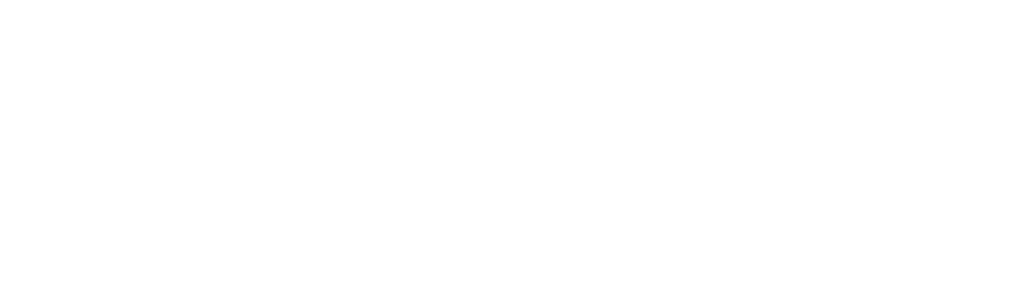
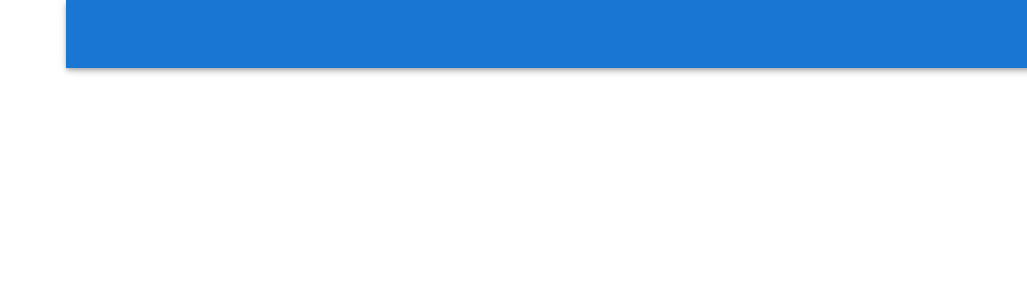
Before and after one commit to omer-sm/dov, a React (Vite) app: page / in a window 1280 px wide. Shown: the top 300 px of the page, without its empty margins (253-1280 px from the left). Built offline with nearby package versions, Linux system fonts and the light colour scheme.

Commit message:
feat(many): add top bar

```diff
--- a/index.html
+++ b/index.html
@@ -12,8 +12,8 @@
 
     <title>Vite + React + TS</title>
   </head>
-  <body>
-    <div id="root"></div>
+  <body dir="rtl">
+    <div id="root" style="width: 100%; height: 100%;"></div>
     <script type="module" src="/src/main.tsx"></script>
   </body>
 </html>
--- a/package.json
+++ b/package.json
@@ -4,7 +4,7 @@
   "version": "0.0.0",
   "type": "module",
   "scripts": {
-    "dev": "vite",
+    "dev": "vite --host",
     "build": "tsc -b && vite build",
     "lint": "eslint .",
     "preview": "vite preview"
@@ -12,9 +12,11 @@
   "dependencies": {
     "@emotion/react": "^11.14.0",
     "@emotion/styled": "^11.14.0",
+    "@mui/icons-material": "^7.1.0",
     "@mui/material": "^7.1.0",
     "react": "^19.1.0",
-    "react-dom": "^19.1.0"
+    "react-dom": "^19.1.0",
+    "valtio": "^2.1.4"
   },
   "devDependencies": {
     "@eslint/js": "^9.25.0",
--- a/src/App.tsx
+++ b/src/App.tsx
@@ -1,12 +1,17 @@
-
+import Box from '@mui/material/Box';
+import TopBar from './Components/TopBar';
+import { CssBaseline, ThemeProvider } from '@mui/material';
+import { theme } from './State/ThemeState/theme';
 
 function App() {
-
   return (
-    <>
-
-    </>
+    <ThemeProvider theme={theme}>
+      <CssBaseline />
+      <Box sx={{ m: 0 }}>
+        <TopBar />
+      </Box>
+    </ThemeProvider>
   );
 }
 
-export default App
+export default App;
--- /dev/null
+++ b/src/Components/TopBar.tsx
@@ -0,0 +1,20 @@
+import Typography from '@mui/material/Typography';
+import AppBar from '@mui/material/AppBar';
+import IconButton from '@mui/material/IconButton';
+import Toolbar from '@mui/material/Toolbar';
+import LightModeRoundedIcon from '@mui/icons-material/LightModeRounded';
+
+export default function TopBar() {
+  return (
+    <AppBar sx={{ py: 0.25, px: 2 }}>
+      <Toolbar>
+        <Typography component="div" sx={{ flexGrow: 1 }} variant="h4">
+          דוב 🐻
+        </Typography>
+        <IconButton edge="start">
+          <LightModeRoundedIcon />
+        </IconButton>
+      </Toolbar>
+    </AppBar>
+  );
+}
--- /dev/null
+++ b/src/State/ThemeState/theme.tsx
@@ -0,0 +1,10 @@
+import { createTheme } from '@mui/material';
+
+export const theme = createTheme({
+  palette: {
+    mode: 'light',
+  },
+  typography: {
+    fontFamily: 'Assistant',
+  },
+});
--- a/src/index.css
+++ b/src/index.css
@@ -1,5 +1,7 @@
+@import url('https://fonts.googleapis.com/css2?family=Assistant:wght@200..800&display=swap');
+
 :root {
-  font-family: system-ui, Avenir, Helvetica, Arial, sans-serif;
+  font-family: "Assistant", sans-serif;
   line-height: 1.5;
   font-weight: 400;
 
@@ -11,8 +13,7 @@
 
 body {
   margin: 0;
-  display: flex;
-  place-items: center;
+  height: 100%;
   min-width: 320px;
   min-height: 100vh;
 }
```
Also changed, not shown: 1 other file (tests, documents, lock files or other folders).
